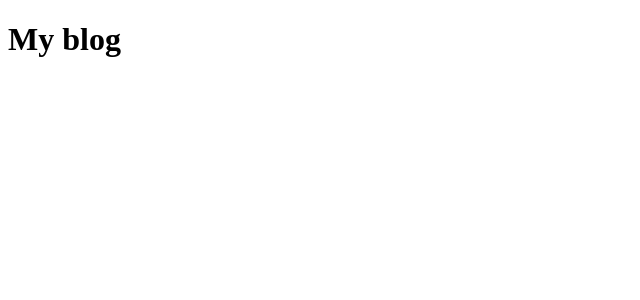
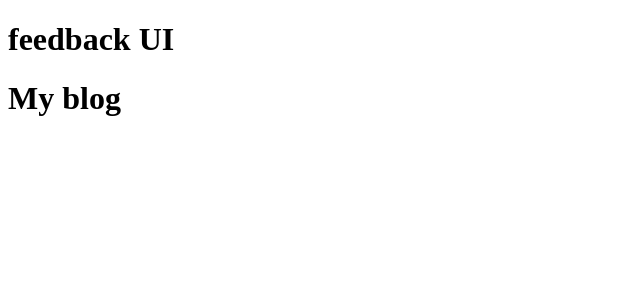
Before and after one commit to jawale204/learn-react, a React (Create React App) app: page / in a window 1280 px wide. Shown: the top 300 px of the page, without its empty margins (0-640 px from the left). Built offline with nearby package versions, Linux system fonts and the light colour scheme.

Commit message:
component props 3-1

```diff
--- a/src/App.js
+++ b/src/App.js
@@ -1,8 +1,13 @@
+import Header from "./components/Header";
+
 function App() {
   return (
-    <div className="container">
-      <h1>My blog</h1>
-    </div>
+    <>
+      <Header text="feedback UI" />
+      <div className="container">
+        <h1>My blog</h1>
+      </div>
+    </>
   );
 }
 
--- /dev/null
+++ b/src/components/Header.jsx
@@ -0,0 +1,13 @@
+import PropTypes from "prop-types";
+
+function Header(props) {
+  return <h1>{props.text}</h1>;
+}
+
+Header.defaultProps = {
+  text: "Hello World",
+};
+Header.propTypes = {
+  text: PropTypes.string,
+};
+export default Header;
```
